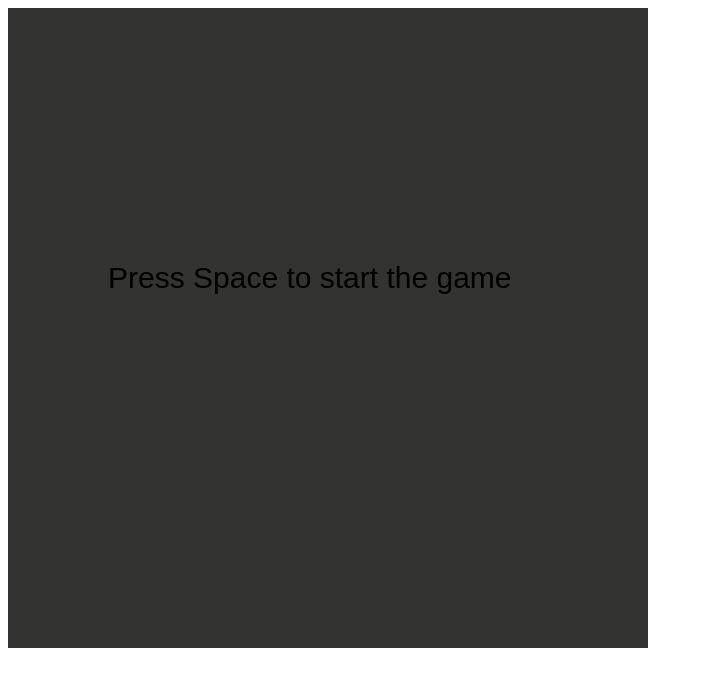
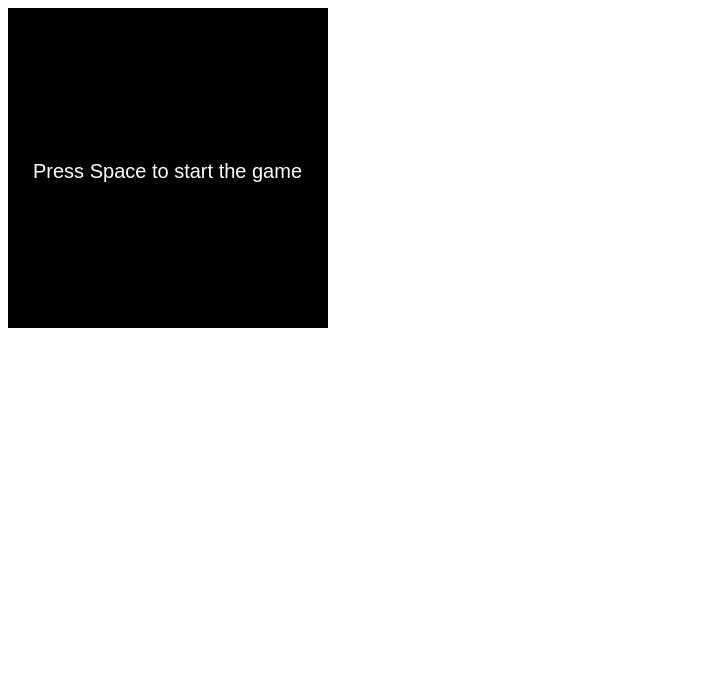
Before and after one commit to daivan/404-file-not-found, a website: page index.html in a window 1280 px wide. Shown: the whole page, without its empty margins (0-703 px from the left). Drawn offline with Linux system fonts and the light colour scheme.

Commit message:
New backgorund and resized to 320x320

```diff
--- a/index.html
+++ b/index.html
@@ -4,7 +4,7 @@
   <title>Particle Engine</title>
 </head>
 <body>
-	<canvas width="640" height="640" style="background: #333331"></canvas>
+	<canvas width="320" height="320" style="background: #000"></canvas>
 	<!--<script type="text/javascript" src="lib/kontra.js"></script>-->
 	<script type="text/javascript" src="src/kontra.js"></script>
 	<script type="text/javascript" src="src/classes/Levels.js"></script>
--- a/src/classes/GameState.js
+++ b/src/classes/GameState.js
@@ -11,8 +11,8 @@ class GameState {
 		return {
 	    x:0,
 	    y:0,
-	    width:64,
-	    height: 64,
+	    width:32,
+	    height: 32,
 	    color: 'yellow'
 	}
 	}
@@ -21,8 +21,8 @@ class GameState {
 		return {
     x:320,
     y:320,
-    width:64,
-    height: 64,
+    width:32,
+    height: 32,
     color: 'green'
 }
 	}
@@ -37,7 +37,7 @@ class GameState {
 	}
 	checkStageClear(player,level)
 	{
-		if(player.sprite.x==level.startLocation[0]*64 && player.sprite.y==level.startLocation[1]*64 && gameState.halfway==1){
+		if(player.sprite.x==level.startLocation[0]*32 && player.sprite.y==level.startLocation[1]*32 && gameState.halfway==1){
 		  alert('You win');
 		  return true;
 		}
@@ -49,13 +49,13 @@ class GameState {
 	{
 	  	this.halfway = 0;
   		this.backing = 0;
-		player.sprite.x=level.playerLocation[0]*64;
-		player.sprite.y=level.playerLocation[1]*64;
+		player.sprite.x=level.playerLocation[0]*32;
+		player.sprite.y=level.playerLocation[1]*32;
 
-		start.x=level.startLocation[0]*64;
-		start.y=level.startLocation[1]*64;
+		start.x=level.startLocation[0]*32;
+		start.y=level.startLocation[1]*32;
 
-		end.x=level.endLocation[0]*64;
-		end.y=level.endLocation[1]*64;
+		end.x=level.endLocation[0]*32;
+		end.y=level.endLocation[1]*32;
 	}
 }
--- a/src/classes/Levels.js
+++ b/src/classes/Levels.js
@@ -35,10 +35,10 @@ class Levels {
       data: [ 0,  0,  0,  0,  0,  0,  0,  0,  0,  0,
               0,  0,  0,  0,  0,  0,  0,  0,  0,  0,
               0,  0,  0,  0,  0,  0,  0,  0,  0,  0,
-              6,  7,  7,  7,  7,  7,  7,  7,  7,  8,
-              23, 24, 24, 24, 24, 24, 24, 24, 24, 25,
-              23, 24, 24, 24, 24, 24, 24, 24, 24, 25,
-              40, 41, 41, 41, 41, 41, 41, 41, 41, 42,
+              1,  2,  2,  2,  2,  2,  2,  2,  2,  3,
+              4,  5,  5,  5,  5,  5,  5,  5,  5,  6,
+              4,  5,  5,  5,  5,  5,  5,  5,  5,  6,
+              7,  8,  8,  8,  8,  8,  8,  8,  8,  9,
               0,  0,  0,  0,  0,  0,  0,  0,  0,  0,
               0,  0,  0,  0,  0,  0,  0,  0,  0,  0,
               0,  0,  0,  0,  0,  0,  0,  0,  0,  0  ]
@@ -46,28 +46,28 @@ class Levels {
     {
       name: 'level2',
       data: [ 0,  0,  0,  0,  0,  0,  0,  0,  0,  0,
-              0,  0,  6,  7,  7,  8,  0,  0,  0,  0,
-              0,  6,  27, 24, 24, 25, 0,  0,  0,  0,
-              0,  23, 24, 24, 24, 26, 8,  0,  0,  0,
-              0,  23, 24, 24, 24, 24, 26, 8,  0,  0,
-              0,  23, 24, 24, 24, 24, 24, 25, 0,  0,
-              0,  40, 41, 41, 10, 24, 24, 25, 0,  0,
-              0,  0,  0,  0,  40, 41, 41, 42, 0,  0,
+              0,  0,  1,  2,  2,  3,  0,  0,  0,  0,
+              0,  1,  5,  5,  5,  6,  0,  0,  0,  0,
+              0,  4,  5,  5,  5,  5,  3,  0,  0,  0,
+              0,  4,  5,  5,  5,  5,  5,  3,  0,  0,
+              0,  4,  5,  5,  5,  5,  5,  6,  0,  0,
+              0,  7,  8,  8,  5,  5,  5,  6,  0,  0,
+              0,  0,  0,  0,  7,  8,  8,  9,  0,  0,
               0,  0,  0,  0,  0,  0,  0,  0,  0,  0,
               0,  0,  0,  0,  0,  0,  0,  0,  0,  0  ]
     },
     {
       name: 'level3',
-      data: [ 6,  7,  7,  8,  0,  0,  6,  7,  7,  8,
-              23, 24, 24, 25, 0,  0,  23, 24, 24, 25,
-              23, 24, 24, 26, 7,  7,  27, 24, 24, 25,
-              23, 24, 24, 9, 41, 41, 10, 24, 24, 25,
-              23, 24, 24, 25, 0, 0, 23, 24, 24, 25,
-              23, 24, 24, 25, 0, 0, 23, 24, 24, 25,
-              23, 24, 24, 26, 7, 7, 27, 24, 24, 25,
-              23, 24, 24, 9, 41, 41, 10, 24, 24, 25,
-              23, 24, 24, 25, 0, 0, 23, 24, 24, 25,
-              40, 41, 41, 42, 0, 0, 40, 41, 41, 42 ]
+      data: [ 1,  2,  2,  3,  0,  0,  1,  2,  2,  3,
+              4,  5,  5,  6,  0,  0,  4,  5,  5,  6,
+              4,  5,  5,  5,  2,  2,  5,  5,  5,  6,
+              4,  5,  5,  5,  8,  8,  5,  5,  5,  6,
+              4,  5,  5,  6,  0,  0,  4,  5,  5,  6,
+              4,  5,  5,  6,  0,  0,  4,  5,  5,  6,
+              4,  5,  5,  5,  2,  2,  5,  5,  5,  6,
+              4,  5,  5,  5,  8,  8,  5,  5,  5,  6,
+              4,  5,  5,  6,  0,  0,  4,  5,  5,  6,
+              7,  8,  8,  9,  0,  0,  7,  8,  8,  9 ]
     }
     ];
   }
--- a/src/classes/Player.js
+++ b/src/classes/Player.js
@@ -24,9 +24,9 @@ class Player {
     this.sprite = this.kontra.Sprite({
 	    x:this.x,
 	    y:this.y,
-	    anchor:{x:0,y:0.4},
-	    width:64,
-	    height: 64,
+	    anchor:{x:0,y:0.3},
+	    width:32,
+	    height: 32,
       //image: this.playerImage,
       // required for an animation sprite
       animations: this.spriteSheet.animations
@@ -39,7 +39,7 @@ class Player {
   	let map=level.maps[level.currentLevel].data;
   	if(direction=='down'){
   		if(this.IsMovePossible('down',map)){
-			this.sprite.y+=64;
+			this.sprite.y+=32;
 			return true;
   		}
   		return false;
@@ -47,21 +47,21 @@ class Player {
   	}
   	if(direction=='up'){
   		if(this.IsMovePossible('up',map)){
-			this.sprite.y-=64;
+			this.sprite.y-=32;
 			return true;
   		}
   		return false;
   	}
   	if(direction=='left'){
   		if(this.IsMovePossible('left',map)){
-			this.sprite.x-=64;
+			this.sprite.x-=32;
 			return true;
   		}
   		return false;
   	}
   	if(direction=='right'){
   		if(this.IsMovePossible('right',map)){
-			this.sprite.x+=64;
+			this.sprite.x+=32;
 			return true;
   		}
   		return false;
@@ -73,12 +73,12 @@ class Player {
 	var x;
 	var y;
   	if(this.sprite.x>0){
-  		x=this.sprite.x/64;
+  		x=this.sprite.x/32;
   	}else{
 		x=0;
   	}
   	if(this.sprite.y>0){
-  		y=this.sprite.y/64;
+  		y=this.sprite.y/32;
   	}else{
 		y=0;
   	}
--- a/src/classes/UserInterface.js
+++ b/src/classes/UserInterface.js
@@ -15,8 +15,9 @@ class UserInterface {
           // blue water
       let message = "Press Space to start the game"
 
-      ctx.font = "30px Arial";
-      ctx.fillText(message, 100, 280);
+      ctx.font = "20px Arial";
+      ctx.fillStyle = "#FFF";  //<======= here
+      ctx.fillText(message, 25, 170);
           //ctx.fillText(message, 0, 0)
 
       }
--- a/src/main.js
+++ b/src/main.js
@@ -15,14 +15,14 @@ var gameStarted=false;
 
 
 let start = kontra.Sprite({
-      width:64,
-      height: 64,
+      width:32,
+      height: 32,
       color: 'yellow'
     });
 
 let end = kontra.Sprite({
-    width:64,
-    height: 64,
+    width:32,
+    height: 32,
     color: 'green'
 });
 
@@ -32,17 +32,17 @@ let cooldown=0;
 let steps=[];
 
 
-load('assets/imgs/mapPack_tilesheet5.png','assets/imgs/robot.png')
+load('assets/imgs/groundSimple.png','assets/imgs/robot.png')
   .then(function() {
 
 
   let img = new Image();
-img.src = 'assets/imgs/mapPack_tilesheet5.png';
+img.src = 'assets/imgs/groundSimple.png';
 
   let background = TileEngine({
     // tile size
-    tilewidth: 64,
-    tileheight: 64,
+    tilewidth: 32,
+    tileheight: 32,
 
     // map size in tiles
     width: 10,
@@ -72,12 +72,6 @@ let loop = kontra.GameLoop({
 
     update: function(dt) {
 
-
-    // Start Game
-    if(keyPressed('enter')){
-      console.log('hejsan');
-      console.log(player.location());
-    }
 
     // Start Game
     if(gameStarted==false && keyPressed('space')){
@@ -127,16 +121,16 @@ let loop = kontra.GameLoop({
     var move = steps.pop();
 
       if(move=='up'){
-        player.sprite.y+=64;
+        player.sprite.y+=32;
       }
       if(move=='left'){
-        player.sprite.x+=64;
+        player.sprite.x+=32;
       }
       if(move=='right'){
-        player.sprite.x-=64;
+        player.sprite.x-=32;
       }
       if(move=='down'){
-        player.sprite.y-=64;
+        player.sprite.y-=32;
       }
 
       cooldown=0;
```
Also changed, not shown: assets/imgs/ground.png (deleted), assets/imgs/mapPack_tilesheet.png (deleted), assets/imgs/mapPack_tilesheet2.png (deleted), assets/imgs/mapPack_tilesheet3.png (deleted), assets/imgs/mapPack_tilesheet4.png (deleted), assets/imgs/mapPack_tilesheet5.png (deleted), assets/imgs/mapPack_tilesheet6.png (deleted), assets/imgs/mapPack_tilesheet7.png (deleted), dist/index.html (deleted).
